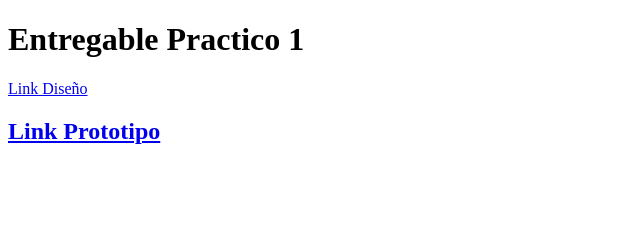
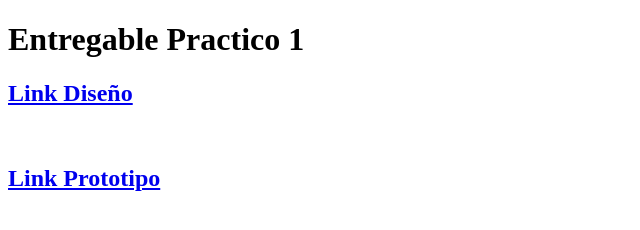
Before and after one commit to 14Leandro/EntregablePractico1, a plain HTML site: page index.html in a window 1280 px wide. Shown: the whole page, without its empty margins (0-640 px from the left). Drawn offline with Linux system fonts and the light colour scheme.

Commit message:
Update index.html

```diff
--- a/index.html
+++ b/index.html
@@ -10,7 +10,7 @@
 <body>
   <h1>Entregable Practico 1</h1>
 
-  <a href="https://www.figma.com/file/HbQwRlcRGLdyIrtjSOTjN5/TPE---Juegos.com?type=design&node-id=0-1&mode=design&t=wOMnltADkimbwjJL-0">Link Diseño</a><br>
+  <a href="https://www.figma.com/file/HbQwRlcRGLdyIrtjSOTjN5/TPE---Juegos.com?type=design&node-id=0-1&mode=design&t=wOMnltADkimbwjJL-0"><h2>Link Diseño</h2></a><br>
 
   <a href="https://www.figma.com/proto/HbQwRlcRGLdyIrtjSOTjN5/TPE---Juegos.com?type=design&node-id=205-3837&t=r4HC55pxzTdCtdr9-0&scaling=min-zoom&page-id=27%3A11"><h2>Link Prototipo</h2></a>
 </body>
```
